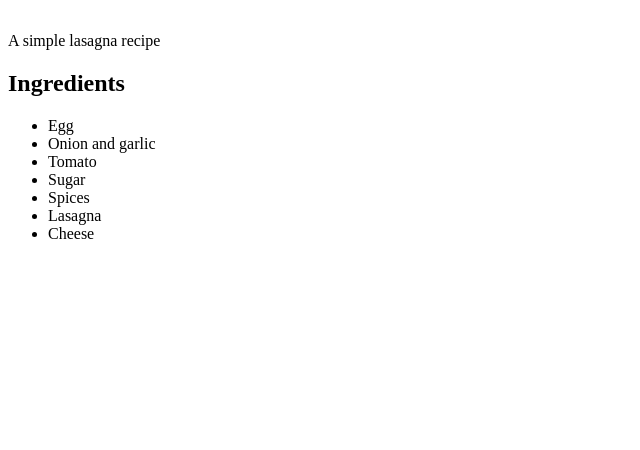
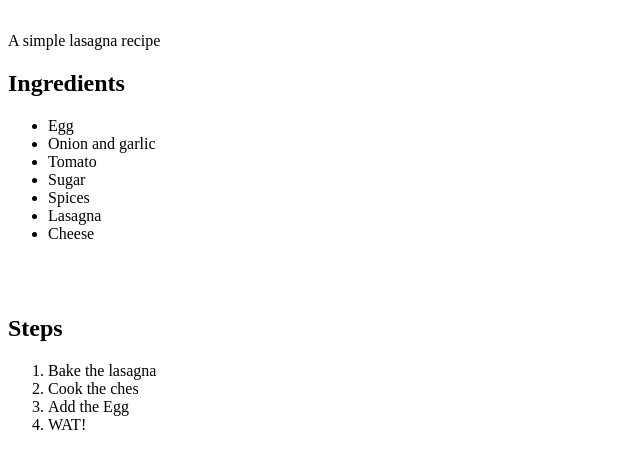
Before and after one commit to alc715/odin-recipes, a plain HTML site: page index.html in a window 1280 px wide. Shown: the part 422-872 px from the top of the page, without its empty margins (0-640 px from the left). Before the commit the page ends 800 px from the top, so only its background shows below. Drawn offline with Linux system fonts and the light colour scheme.

Commit message:
Added lasagna steps to make ordered list

```diff
--- a/index.html
+++ b/index.html
@@ -28,5 +28,13 @@
         <li>Lasagna</li>
         <li>Cheese</li>
     </ul>
+    <br><br>
+    <h2>Steps</h2>
+    <ol>
+        <li>Bake the lasagna</li>
+        <li>Cook the ches</li>
+        <li>Add the Egg</li>
+        <li>WAT!</li>
+    </ol>
 </body>
 </html>
```
